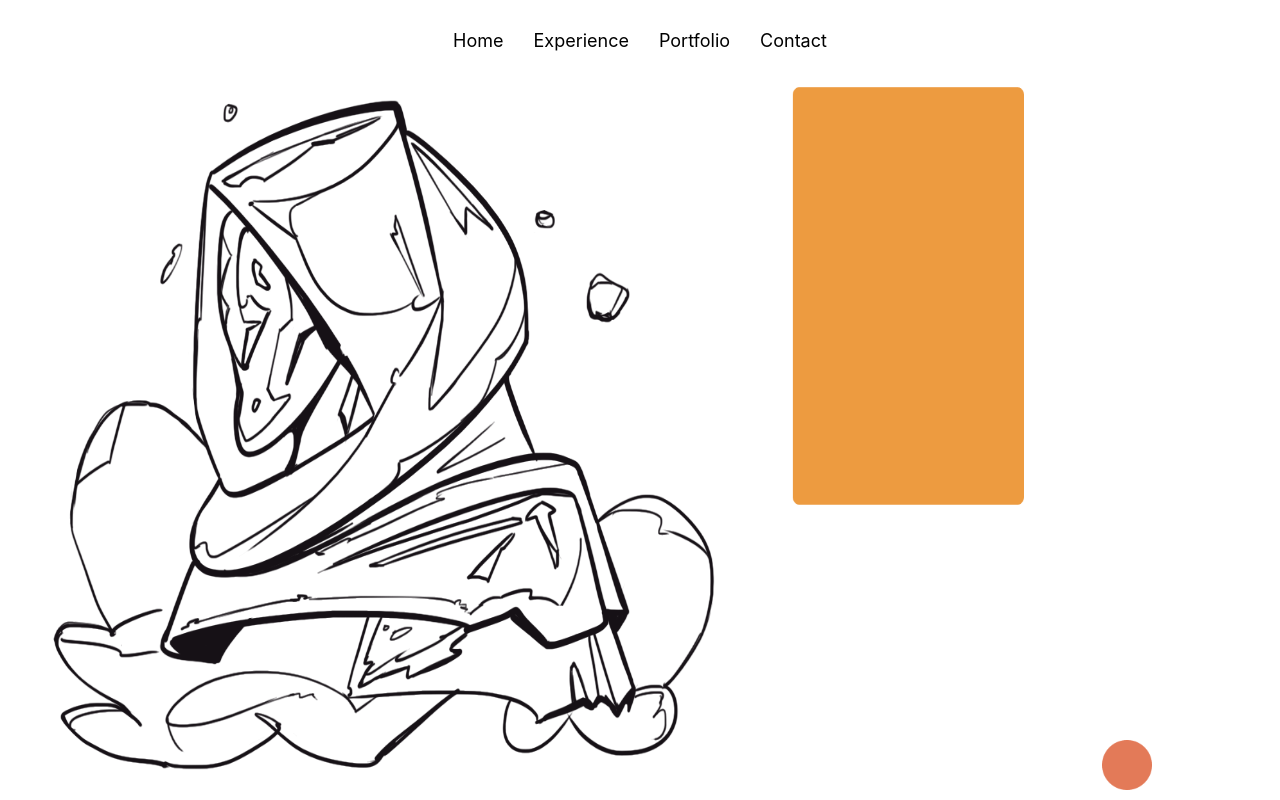
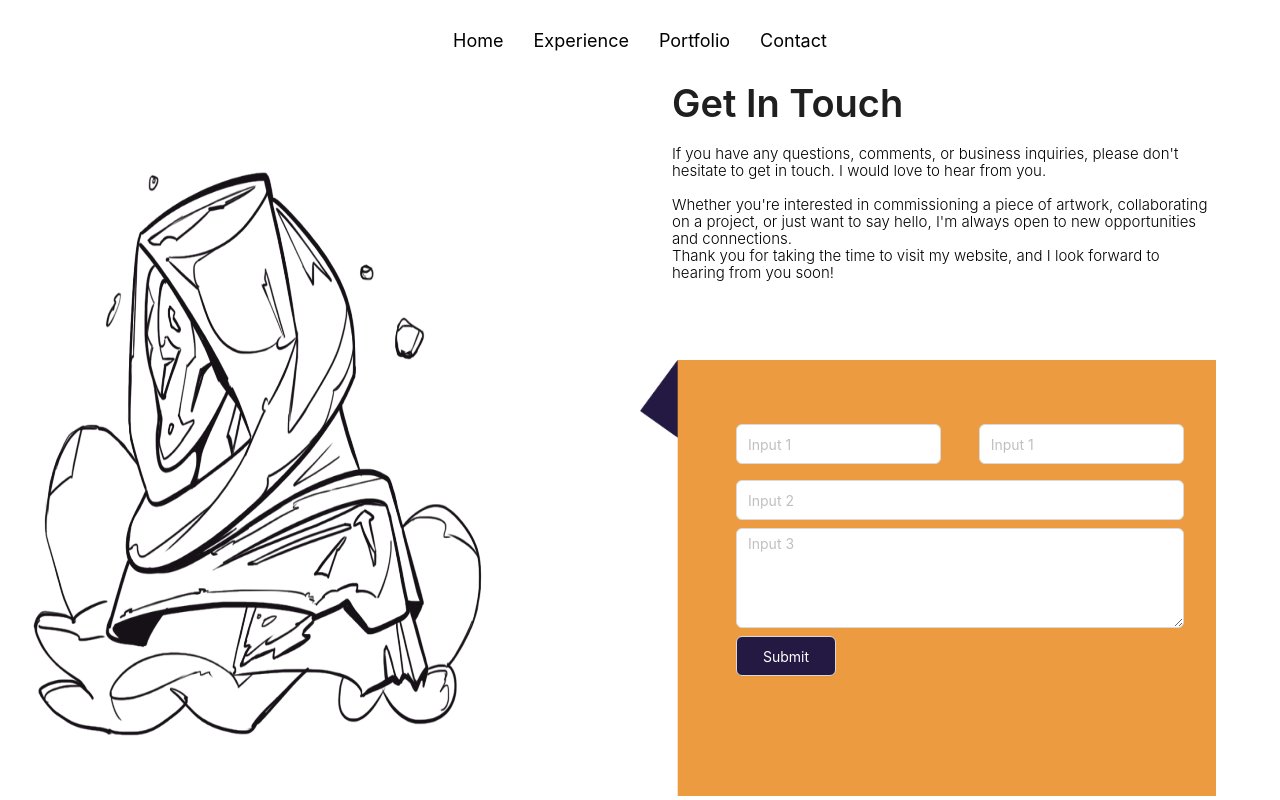
Before and after one commit to saadfarhan124/saad_hassam_web, a Next.js app: page /contact in a window 1280 px wide. Built offline with nearby package versions, Linux system fonts and the light colour scheme.

Commit message:
contactScreen

```diff
--- a/src/pages/contact/index.js
+++ b/src/pages/contact/index.js
@@ -1,16 +1,68 @@
 import React from "react";
 import styles from "../../styles/Contact.module.css";
 import Layouts from "../../components/layouts";
-import { Col, Row } from "antd";
-import Footer from "../footer";
+import { Button, Col, Input, Row, Typography } from "antd";
+import TextArea from "antd/es/input/TextArea";
 const Contact = () => {
   return (
-    <>
-      <div className={styles.container}>
-        <Layouts />
+    <Layouts>
+      <div>
+        <Row>
+          <Col xs={24} sm={24} lg={12} xl={12} xxl={14}>
+            <div className={styles.container1}></div>
+          </Col>
+          <Col xs={24} sm={24} lg={12} xl={12} xxl={10}>
+            <div className={styles.container2}>
+              <Typography.Title className={styles.title}>
+                Get In Touch
+              </Typography.Title>
+              <Typography.Text className={styles.para}>
+                If you have any questions, comments, or business inquiries,
+                please don&apos;t hesitate to get in touch. I would love to hear
+                from you.
+              </Typography.Text>{" "}
+              <br />
+              <br />
+              <Typography.Text className={styles.para}>
+                Whether you&apos;re interested in commissioning a piece of
+                artwork, collaborating on a project, or just want to say hello,
+                I&apos;m always open to new opportunities and connections.
+              </Typography.Text>{" "}
+              <br />{" "}
+              <Typography.Text className={styles.para}>
+                Thank you for taking the time to visit my website, and I look
+                forward to hearing from you soon!
+              </Typography.Text>
+            </div>
+            <div className={styles.container3}>
+              <div className={styles.innercontain}>
+                <div>
+                  <Row className={styles.row1}>
+                    <Col span={11}>
+                      <Input placeholder="Input 1"></Input>
+                    </Col>
+
+                    <Col span={11}>
+                      <Input placeholder="Input 1"></Input>
+                    </Col>
+                  </Row>
+                </div>
+                <div className={styles.inputWrapper}>
+                  <Input placeholder="Input 2"></Input>
+                </div>
+                <div className={styles.textarea}>
+                  <TextArea placeholder="Input 3"></TextArea>
+                </div>
+
+                <div>
+                  <Button className={styles.btn}>Submit</Button>
+                </div>
+              </div>
+            </div>
+          </Col>
+        </Row>
       </div>
-      <Footer />
-    </>
+    </Layouts>
   );
 };
 
--- a/src/pages/home/index.js
+++ b/src/pages/home/index.js
@@ -9,7 +9,7 @@ const HomePage = () => {
       <div className={styles.container}>
         <Row justify="space-between" className={styles.container1}>
           <Col
-            xs={{ span: 1 }}
+            xs={{ span: 1, offset: 1 }}
             sm={1}
             md={{ span: 1, offset: 1 }}
             lg={{ span: 4, offset: 1 }}
@@ -58,6 +58,7 @@ const HomePage = () => {
             xxl={{ span: 17, pull: 1 }}
             style={{
               marginTop: "-2rem",
+              marginLeft: "0.5rem",
             }}
           >
             <h1 className={styles.title1}>Saad Hassam</h1>
--- a/src/styles/Contact.module.css
+++ b/src/styles/Contact.module.css
@@ -1,12 +1,84 @@
 
-.container {
-    height: 100vh;
-    background-image: url('../../public/assets/images/r3.png') ;
+.container1 {
+    height: 90vh;
+    background-image: url('../../public/assets/images/r5.png') ;
     background-repeat: no-repeat;
-    background-size: 80% 100%;
+    background-size: 100% 100%;
  background-position: top 50px left ;
 
   }
+  .container2{
+    height: 29vh;
+    width: 85%;
+    margin-left: 2rem;
+
+
+  }
+
+  .container3 {
+    height: 60.5vh;
+    background-image: url('../../public/assets/images/r4.png');
+    background-repeat: no-repeat;
+    background-size: 90% 90%;
+    background-position: bottom left;
+    display: flex;
+    justify-content: center;
+    align-items: center;
+  }
+  .row1{
+    display: flex;
+    justify-content: space-between;
+  }
+   .btn{
+    height: 40px;
+    width: 100px;
+
+    background-color: #231942;
+    color: white;
+   }
+ .inputWrapper{
+  width: 100%;
+ }
+ .innercontain div{
+  margin-bottom: 0.5rem;
+ }
+
+
+    .inputWrapper1 input{
+  width: 100%;
+ }
+
+ .textarea textarea{
+  height: 150px;
+ }
+  .innercontain input {
+    height: 50px;
+   }
+
+  .innercontain{
+  width: 70%;
+
+  }
+  .title{
+
+    font-weight: 700;
+    font-size: 51px;
+    line-height: 62px;
+
+    color: #000000;
+
+  }
+  .para{
+
+    font-weight: 300;
+    font-size: 22px;
+    line-height: 27px;
+
+    color: #000000;
+
+  }
+
+
 
 @media (max-width: 2560px) {
 
@@ -15,6 +87,25 @@
 
 }
 @media (max-width: 1440px) {
+  .textarea textarea{
+    height: 100px;
+   }
+    .innercontain input {
+      height: 40px;
+     }
+     .btn{
+      width: 100px;
+     }
+     .title{
+      font-size: 31px;
+      line-height: 62px;
+
+    }
+    .para{
+      font-size: 15px;
+      line-height: 17px;
+    }
+
 
 }
 
@@ -30,9 +121,18 @@
 
 }
 @media (max-width: 425px) {
+  .container1 {
+    height: 60vh;
+ background-position: center ;
+
+  }
 
 
 }
-@media (max-width: 425px) {
+@media (max-width: 325px) {
+  .container1 {
+    height: 60vh;
+ background-position: center ;
 
+  }
 }
--- a/src/styles/Profile.module.css
+++ b/src/styles/Profile.module.css
@@ -48,6 +48,13 @@
  }
 
 @media (max-width: 2560px) {
+
+  .container{
+
+    background-repeat: no-repeat;
+    background-size: 60% 55%;
+
+  }
     .imgs {
   margin-top: 8rem;
     }
```
Also changed, not shown: public/assets/images/r4.png (added), public/assets/images/r5.png (added).
